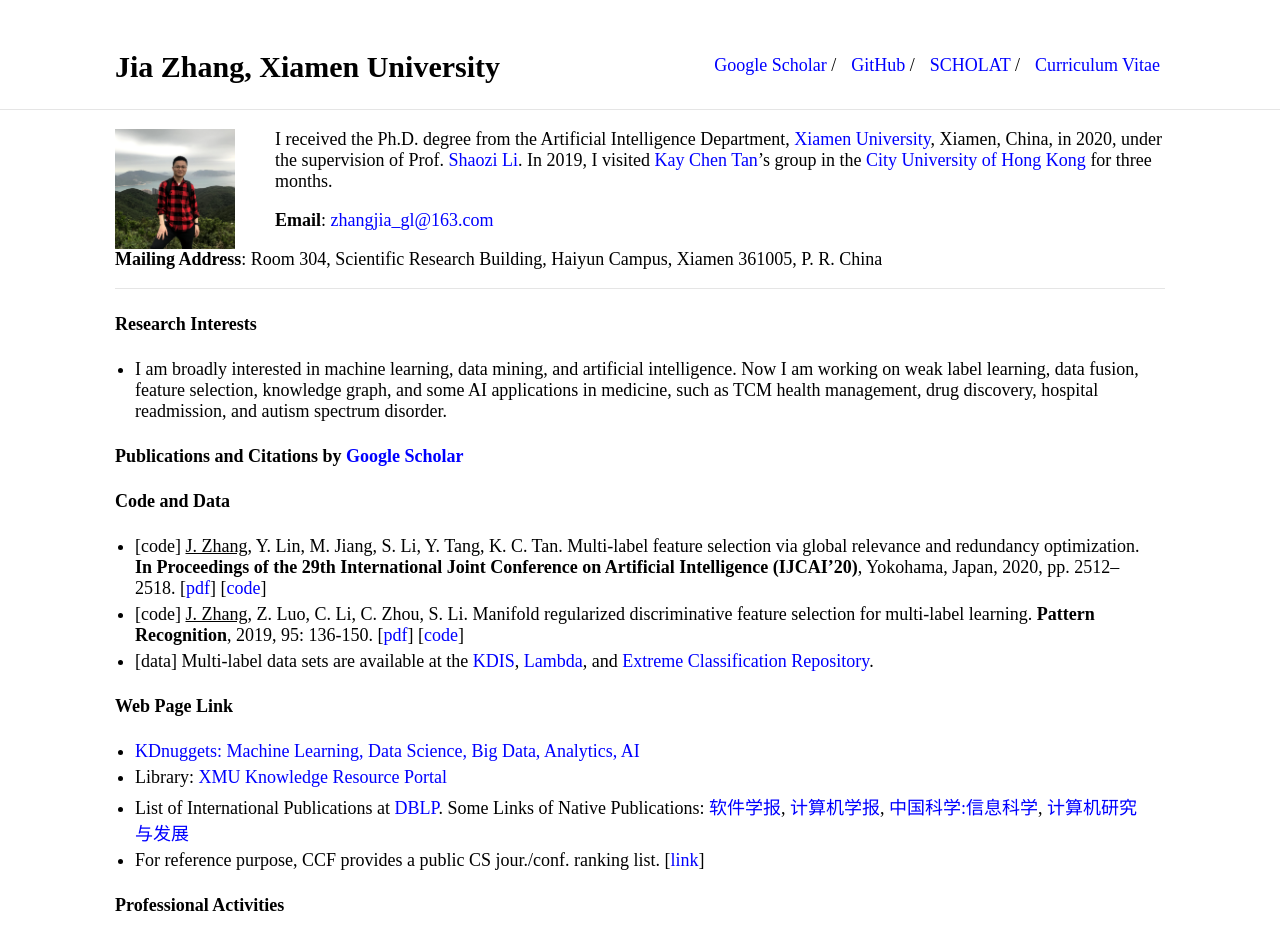
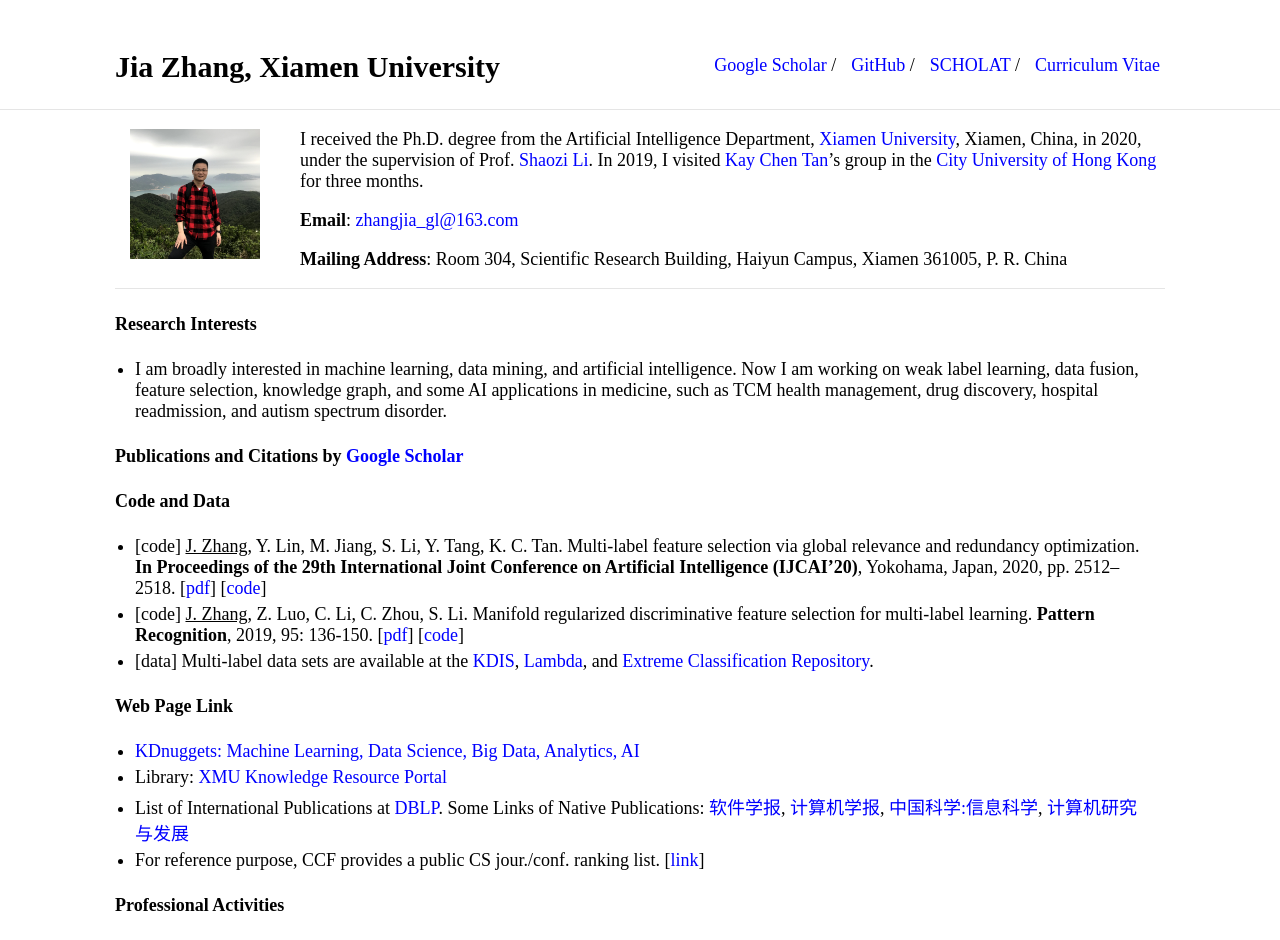
Before and after one commit to jiazhang-ml/jiazhang-ml.github.io, a Jekyll site: the page built from index.md, in a window 1280 px wide. Shown: the top 940 px of the page. Built offline with Jekyll 4.4.1, drawn with Linux system fonts in a browser that asks for light colours.

Commit message:
Update typography.scss

```diff
--- a/_sass/typography.scss
+++ b/_sass/typography.scss
@@ -37,10 +37,10 @@
         font-style: italic;
     }
     .profile-picture {
-        height: 120px;
-        width: 120px;
+        height: 130px;
+        width: 130px;
         position: relative;
-        margin: 0px 40px 0 0px;
+        margin: 0px 40px 0 15px;
         float: left;
         border-radius: 0%;
         p & {
```
